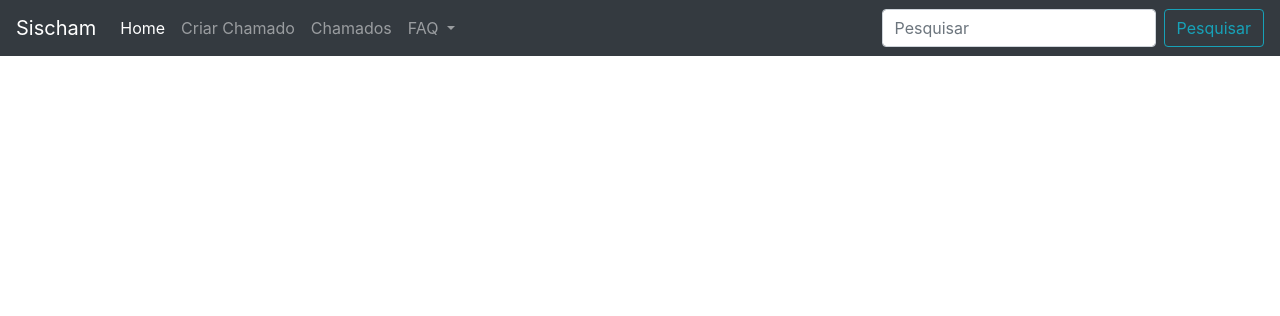
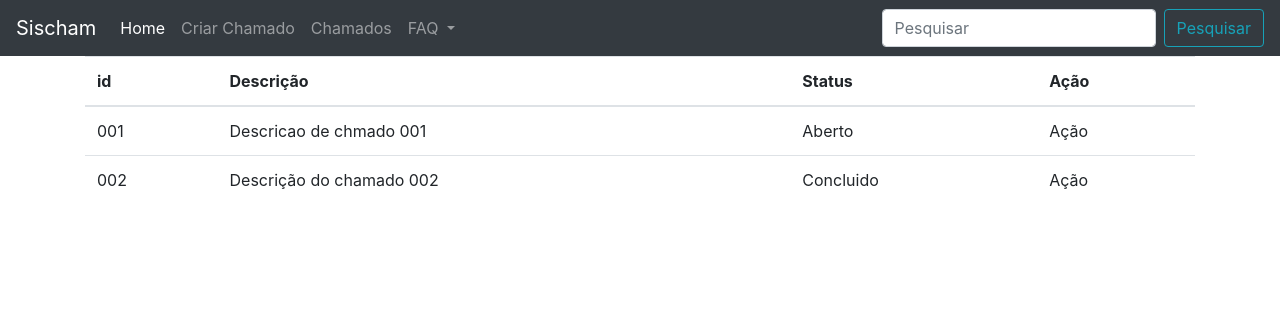
Before and after one commit to gopianco/sischam, a Django app: page / in a window 1280 px wide. Shown: the top 316 px of the page. Run offline with Django 3.2, Linux system fonts and the light colour scheme; some libraries are stand-ins or nearby versions.

Commit message:
add table for the list of chamados

```diff
--- a/chamado/templates/chamado/chamados_list.html
+++ b/chamado/templates/chamado/chamados_list.html
@@ -46,6 +46,33 @@
         </div>
       </nav>
 
+      <div class="container">
+        <table class="table">
+          <thead>
+            <tr>
+              <th>id</th>
+              <th>Descrição</th>
+              <th>Status</th>
+              <th>Ação</th>
+            </tr>
+          </thead>
+          <tbody>
+            <tr>
+              <td scope="row">001</td>
+              <td>Descricao de chmado 001</td>
+              <td>Aberto</td>
+              <td>Ação</td>
+            </tr>
+            <tr>
+              <td scope="row">002</td>
+              <td>Descrição do chamado 002</td>
+              <td>Concluido</td>
+              <td>Ação</td>
+            </tr>
+          </tbody>
+        </table>
+
+      </div>
     <!-- JavaScript (Opcional) -->
     <!-- jQuery primeiro, depois Popper.js, depois Bootstrap JS -->
     <script src="https://code.jquery.com/jquery-3.3.1.slim.min.js" integrity="sha384-q8i/X+965DzO0rT7abK41JStQIAqVgRVzpbzo5smXKp4YfRvH+8abtTE1Pi6jizo" crossorigin="anonymous"></script>
```
